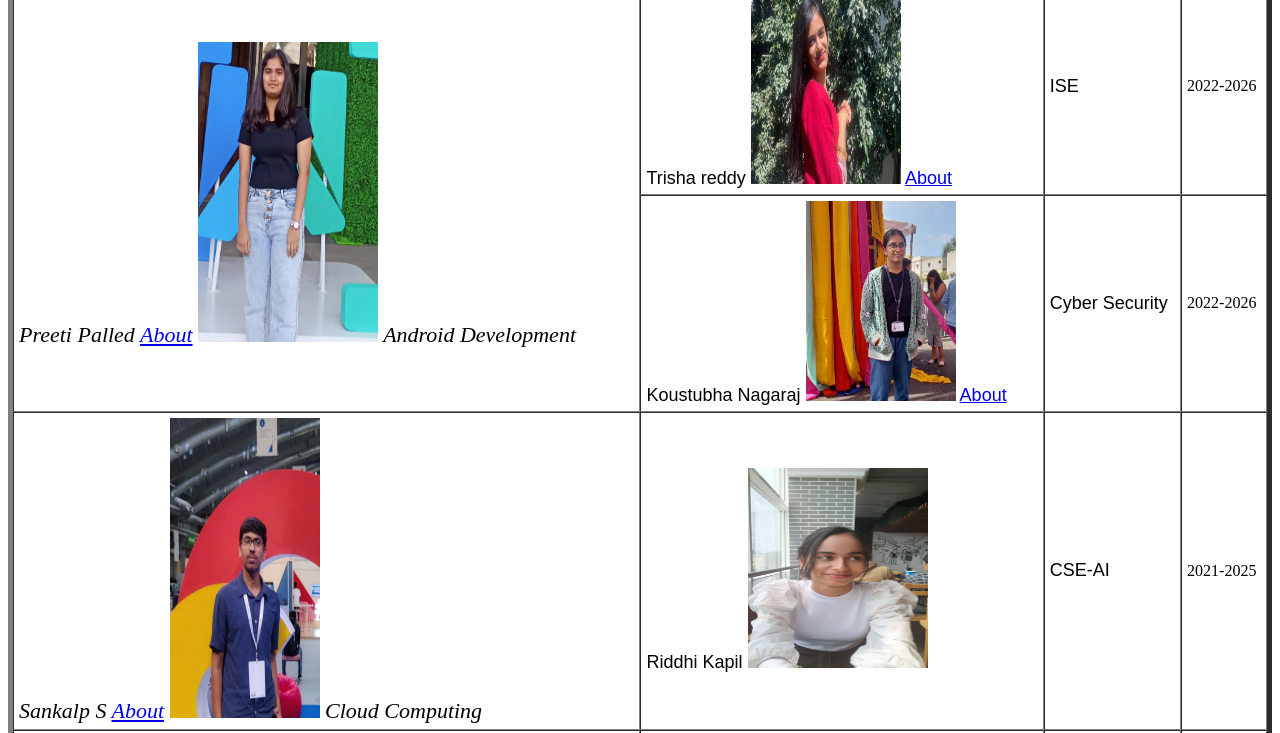
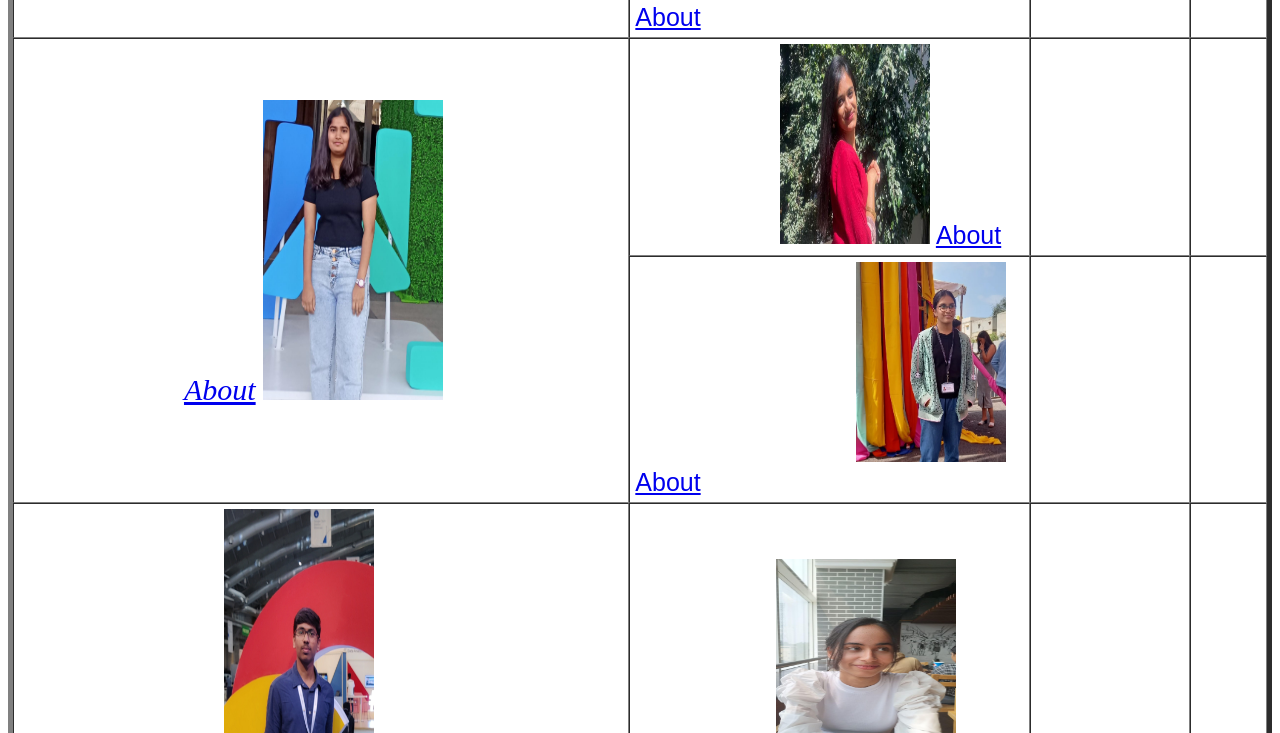
Before and after one commit to Abhinek8987/GDSC_List_2023-24, a plain HTML site: page index.html in a window 1280 px wide. Shown: the part 548-1281 px from the top of the page. Drawn offline with Linux system fonts and the light colour scheme.

Commit message:
Update style.css

```diff
--- a/style.css
+++ b/style.css
@@ -7,13 +7,17 @@
     background-position: fixed;
 }
 .Lead{
-    font-size: 22px;
+    font-size: 30px;
+    color: white;
 
     font-style:oblique;
 }
 .team{
-    font-size: 18px;
+    font-size: 25px;
     font-family:Arial, Helvetica, sans-serif;
-
-
+    color: white;
 }
+.year{
+    color: white;
+    font-weight: bolder;
+}
```
